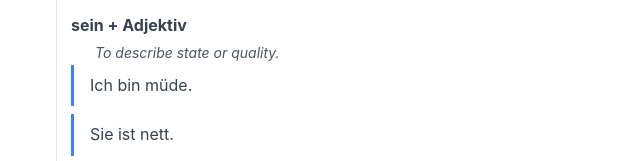
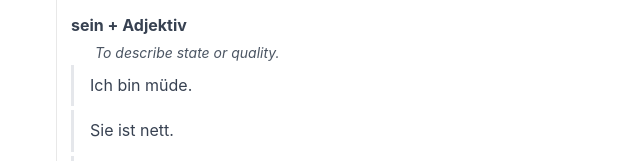
Before and after one commit to lunar2901/7, a plain HTML site: page index.html in a window 1280 px wide. Shown: the part 628-789 px from the top of the page, 0-640 px from the left. Drawn offline with Linux system fonts and the light colour scheme.

Commit message:
Update style.css

```diff
--- a/style.css
+++ b/style.css
@@ -547,6 +547,11 @@ body {
   margin-bottom: var(--spacing-sm);
   color: var(--gray-700);
   line-height: 1.6;
+}
+/* Make examples inside varieties less “heavy” than the main examples section */
+.variants-list .examples-list li {
+  margin-bottom: var(--spacing-xs);
+  border-left-color: var(--gray-200);
 }
 
 /* === No Results === */
```
